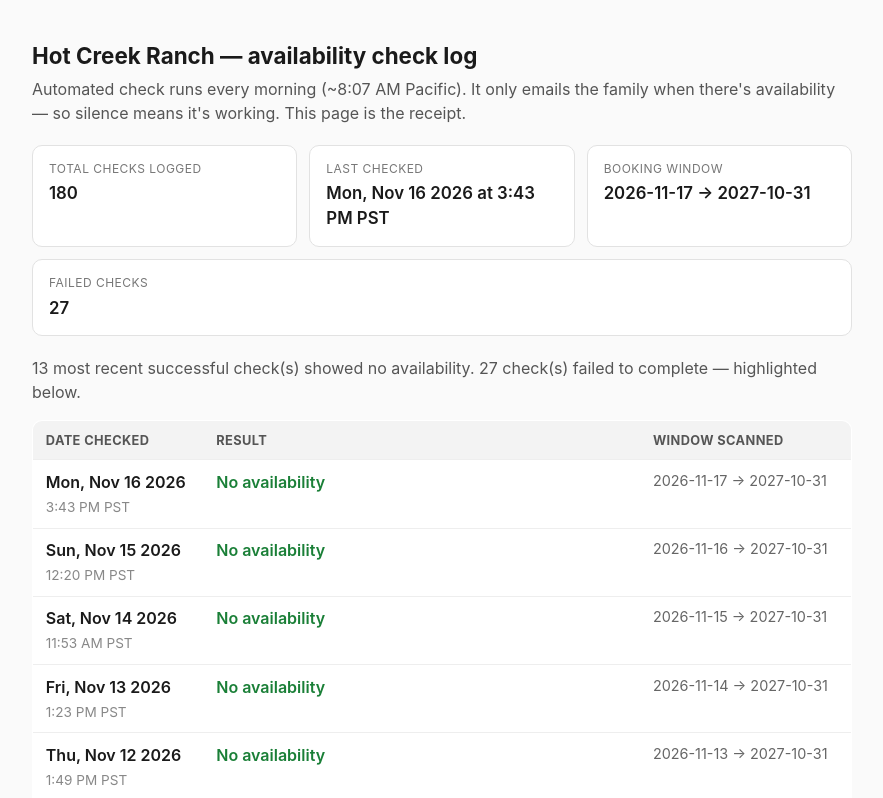
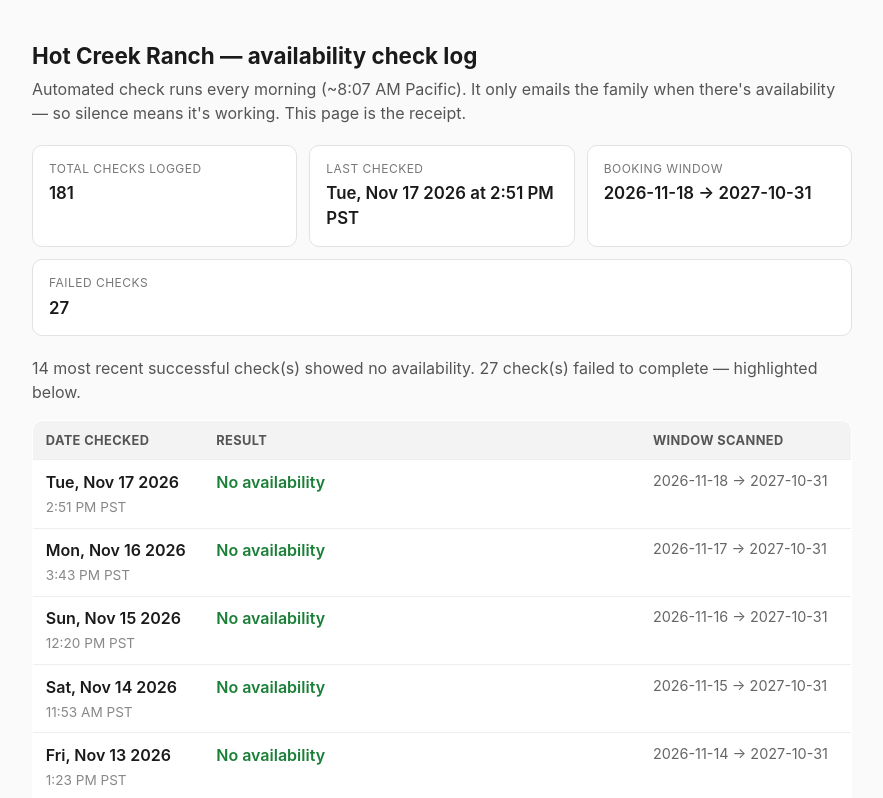
Before and after one commit to spacemanspiff85/hot-creek-log, a plain HTML site: page index.html in a window 1280 px wide. Shown: the top 798 px of the page, without its empty margins (198-1081 px from the left). Drawn offline with Linux system fonts and the light colour scheme.

Commit message:
log: 2026-11-17 page update

```diff
--- a/index.html
+++ b/index.html
@@ -55,16 +55,17 @@
   This page is the receipt.</p>
 
   <div class="cards">
-    <div class="card"><div class="k">Total checks logged</div><div class="v">180</div></div>
-    <div class="card"><div class="k">Last checked</div><div class="v">Mon, Nov 16 2026 at 3:43 PM PST</div></div>
-    <div class="card"><div class="k">Booking window</div><div class="v">2026-11-17 → 2027-10-31</div></div>
+    <div class="card"><div class="k">Total checks logged</div><div class="v">181</div></div>
+    <div class="card"><div class="k">Last checked</div><div class="v">Tue, Nov 17 2026 at 2:51 PM PST</div></div>
+    <div class="card"><div class="k">Booking window</div><div class="v">2026-11-18 → 2027-10-31</div></div>
     <div class="card"><div class="k">Failed checks</div><div class="v">27</div></div>
   </div>
-  <p class="sub">13 most recent successful check(s) showed no availability. 27 check(s) failed to complete — highlighted below.</p>
+  <p class="sub">14 most recent successful check(s) showed no availability. 27 check(s) failed to complete — highlighted below.</p>
 
   <table>
     <thead><tr><th>Date checked</th><th>Result</th><th>Window scanned</th></tr></thead>
     <tbody>
+<tr><td class="date">Tue, Nov 17 2026<br><span class="time">2:51 PM PST</span></td><td><span class="ok">No availability</span></td><td class="window">2026-11-18 → 2027-10-31</td></tr>
 <tr><td class="date">Mon, Nov 16 2026<br><span class="time">3:43 PM PST</span></td><td><span class="ok">No availability</span></td><td class="window">2026-11-17 → 2027-10-31</td></tr>
 <tr><td class="date">Sun, Nov 15 2026<br><span class="time">12:20 PM PST</span></td><td><span class="ok">No availability</span></td><td class="window">2026-11-16 → 2027-10-31</td></tr>
 <tr><td class="date">Sat, Nov 14 2026<br><span class="time">11:53 AM PST</span></td><td><span class="ok">No availability</span></td><td class="window">2026-11-15 → 2027-10-31</td></tr>
@@ -248,7 +249,7 @@
     </tbody>
   </table>
 
-  <footer>Generated Mon, Nov 16 2026 at 3:43 PM PST from
+  <footer>Generated Tue, Nov 17 2026 at 2:51 PM PST from
   logs/history.jsonl. One row per completed run.</footer>
 </body>
 </html>
```
